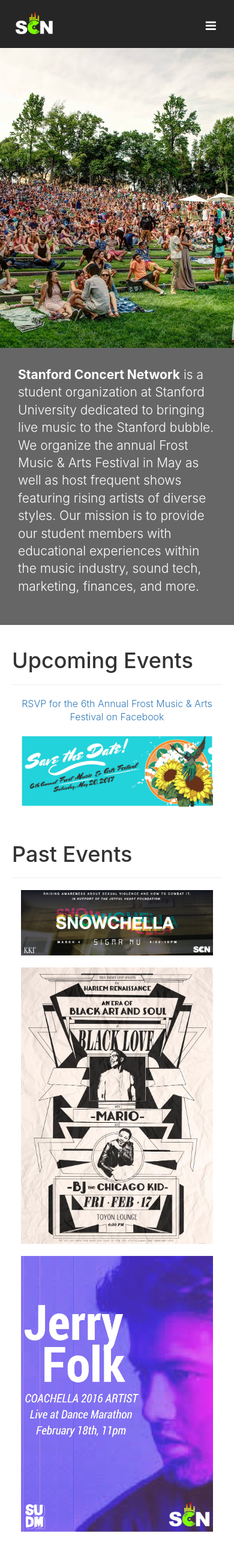
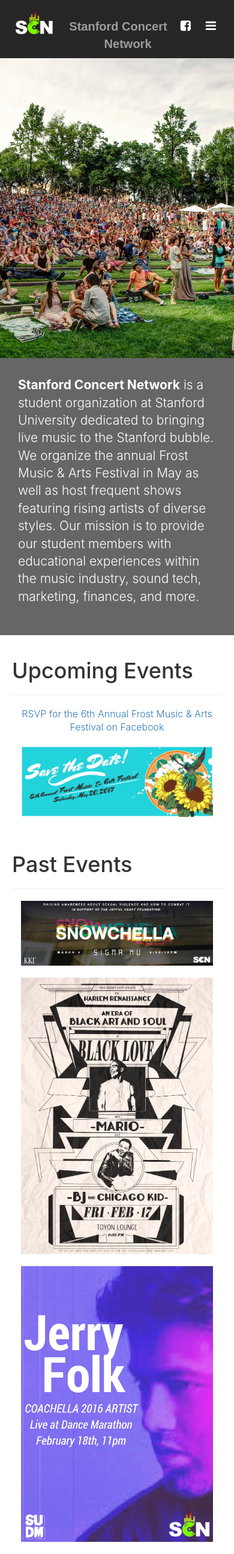
Before and after one commit to StanfordConcertNetwork/scn.stanford.edu, a Jekyll site: the page built from index.html, in a window 390 px wide. Shown: the whole page at 60% size. Built offline with Jekyll 4.4.1, drawn with Linux system fonts in a browser that asks for light colours; nearby versions of some CDN libraries.

Commit message:
global fb link + title for mobile

```diff
--- a/_layouts/default.html
+++ b/_layouts/default.html
@@ -29,23 +29,32 @@
                 <a class="navbar-brand" href="/">
                     <img src="/assets/img/logo_small.png">
                 </a>
+
                 <button type="button" class="navbar-toggle hamburger" data-toggle="collapse" data-target="#nav">
                     <i class="fa fa-bars"></i>
                 </button>
+
+                <div class="quick-fb">
+                <i style="color: #fff"
+                   class="fa fa-facebook-square visible-xs"
+                   href="https://www.facebook.com/stanfordconcertnetwork"
+                   target="blank"></i>
+                </div>
+
+                <p class="navbar-text visible-xs"><b>Stanford Concert Network<b></p>
             </div>
             <div class="collapse navbar-collapse" id="nav">
                 <ul class="nav navbar-nav">
-                    <li {% if page.url contains "/events" %} class="active" {% endif %}>
-                        <a href="/events/">Events</a>
-                    </li>
                     <li {% if page.url contains "/news" %} class="active" {% endif %}>
                         <a href="/news/">News</a>
                     </li>
                     <li {% if page.url == "/team" %} class="active" {% endif %}>
                         <a href="/team">Our Team</a>
                     </li>
-                    <li>
-                        <a href="https://www.facebook.com/stanfordconcertnetwork" target="blank"><i class="fa fa-facebook-square"></i></a>
+                    <li class="hidden-xs">
+                        <a href="https://www.facebook.com/stanfordconcertnetwork" target="blank">
+                            <i class="fa fa-facebook-square"></i>
+                        </a>
                     </li>
                 </ul>
                 <ul class="nav navbar-nav pull-right hidden-sm hidden-xs">
--- a/assets/css/navbar.css
+++ b/assets/css/navbar.css
@@ -12,6 +12,8 @@
     background-color: rgba(0, 0, 0, 0.85);
     border: none;
 }
+
+/* Index Links */
 
 .navbar-inverse .navbar-nav > li > a {
     color: #fff;
@@ -33,11 +35,7 @@
     display: inline-block;
 }
 
-.navbar-inverse .navbar-toggle {
-    color: #fff;
-    border-color: #fff;
-    border-width: 5px;
-}
+/* Brand / Logo */
 
 .navbar-inverse .navbar-brand {
     padding: 0;
@@ -48,6 +46,31 @@
     height: 37px;
 }
 
+.navbar-text {
+    text-align: center;
+    margin-top: 10px;
+    margin-bottom: 0;
+    font-family: Arial, Helvetica, sans-serif;
+}
+
+/* Collapsed Shortcuts */
+
+.hamburger {
+    color: #fff;
+    border: none;
+    margin: 0;
+    margin-right: 20px;
+}
+
+.quick-fb {
+    position: relative;
+    float: right;
+    margin-right: 15px;
+    margin-top: 13px;
+}
+
+/* Collapse Logic */
+
 .navbar-collapse {
     padding: 0;
 }
@@ -57,12 +80,6 @@
     margin: 0;
 }
 
-.hamburger {
-    border: none;
-    margin: 0;
-    margin-right: 20px;
-}
-
 @media (max-width: 767px) {
     .navbar-collapse .navbar-nav > li > a:hover,
     .navbar-collapse .navbar-nav > .active > a,
```
